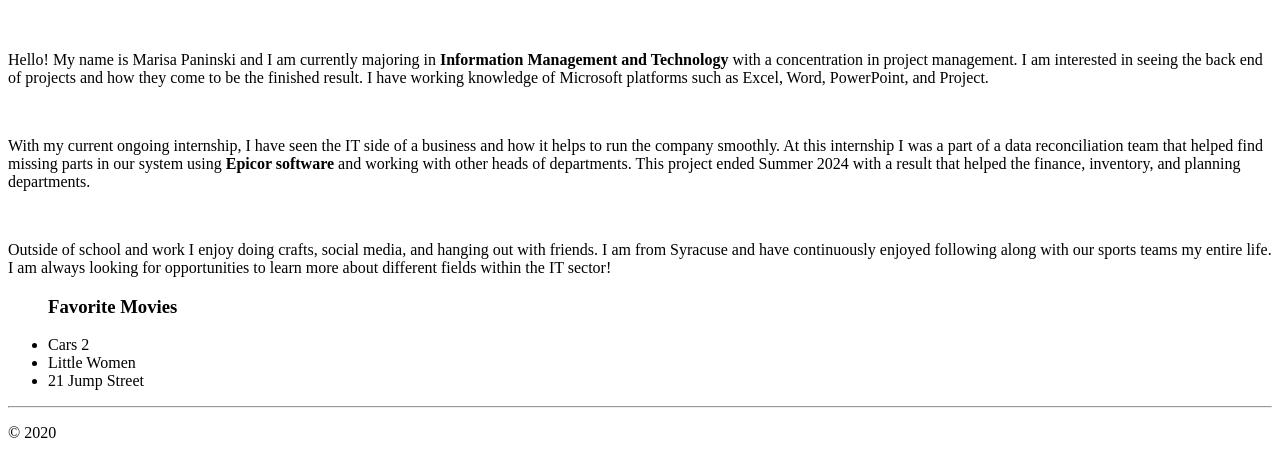
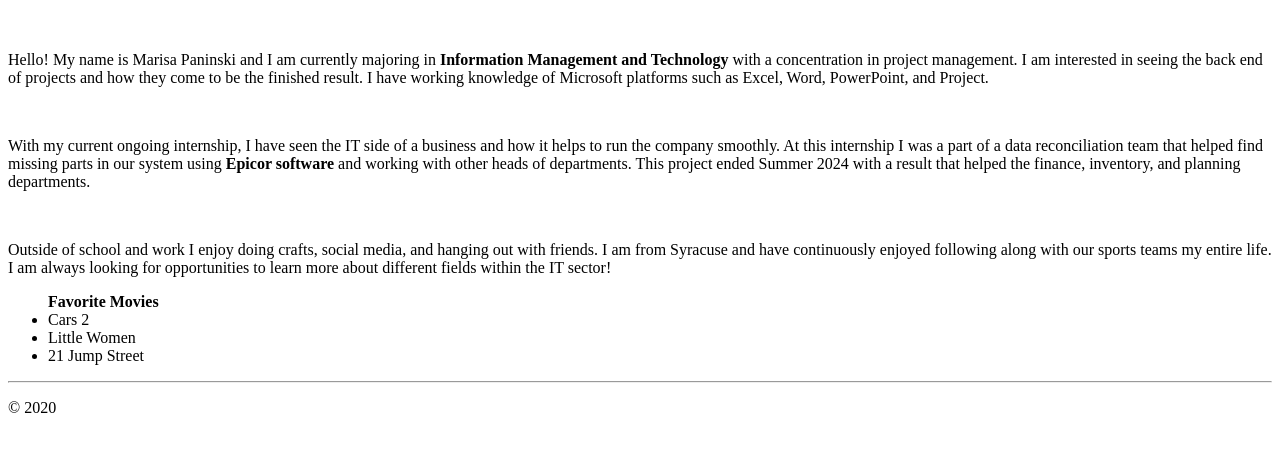
Before and after one commit to mbpaninski/ist263, a plain HTML site: page lab02/paninski-bio-altered.html in a window 1280 px wide. Shown: the part 110-586 px from the top of the page. Drawn offline with Linux system fonts and the light colour scheme.

Commit message:
Update paninski-bio-altered.html
fixed and completed lab 2

```diff
--- a/lab02/paninski-bio-altered.html
+++ b/lab02/paninski-bio-altered.html
@@ -1,7 +1,7 @@
 <!DOCTYPE html>
 <html lang="en">
     <head>
-        <meta charset=""utf-8">
+        <meta charset="utf-8">
         <title>Marisa Paninski-Bio</title>
             <h1><strong>Marisa Paninski</strong>- Bio</h1>
         <h2>Personal Info</h2>
@@ -14,13 +14,13 @@
          <br> <p>With my current ongoing internship, I have seen the IT side of a business and how it helps to run the company smoothly. At this internship I was a part of a data reconciliation team that helped find missing parts in our system using <strong>Epicor software</strong> and working with other heads of departments. This project ended Summer 2024 with a result that helped the finance, inventory, and planning departments.</p>
          <br><p>Outside of school and work I enjoy doing crafts, social media, and hanging out with friends. I am from Syracuse and have continuously enjoyed following along with our sports teams my entire life. I am always looking for opportunities to learn more about different fields within the IT sector!</p>
 
-         <p><ul>
-    <h3>Favorite Movies</h3>
+         <ul>
+    <strong>Favorite Movies</strong>
             <li>Cars 2</li>
             <li>Little Women</li>
             <li>21 Jump Street</li>
          </ul>
-        </p>
+
     <hr>
    <p>&copy; 2020</p>
         </body>
```
